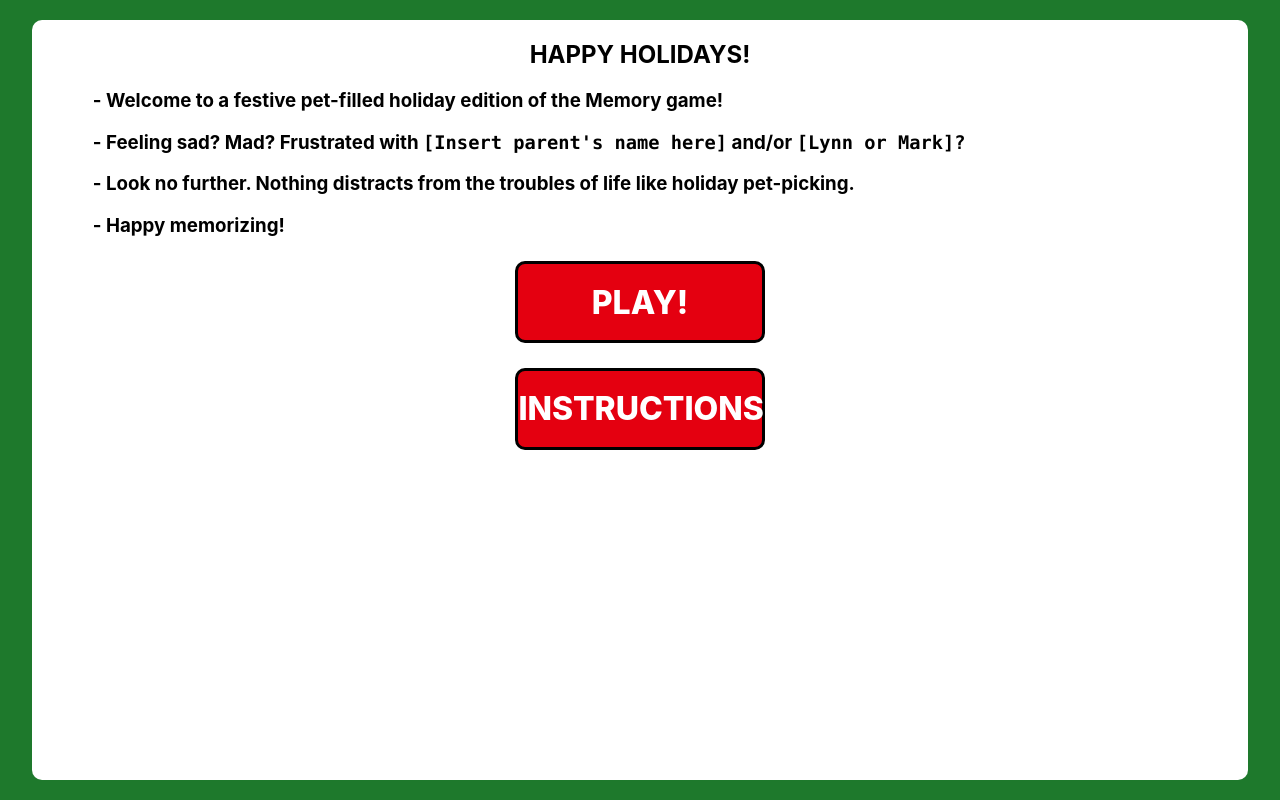
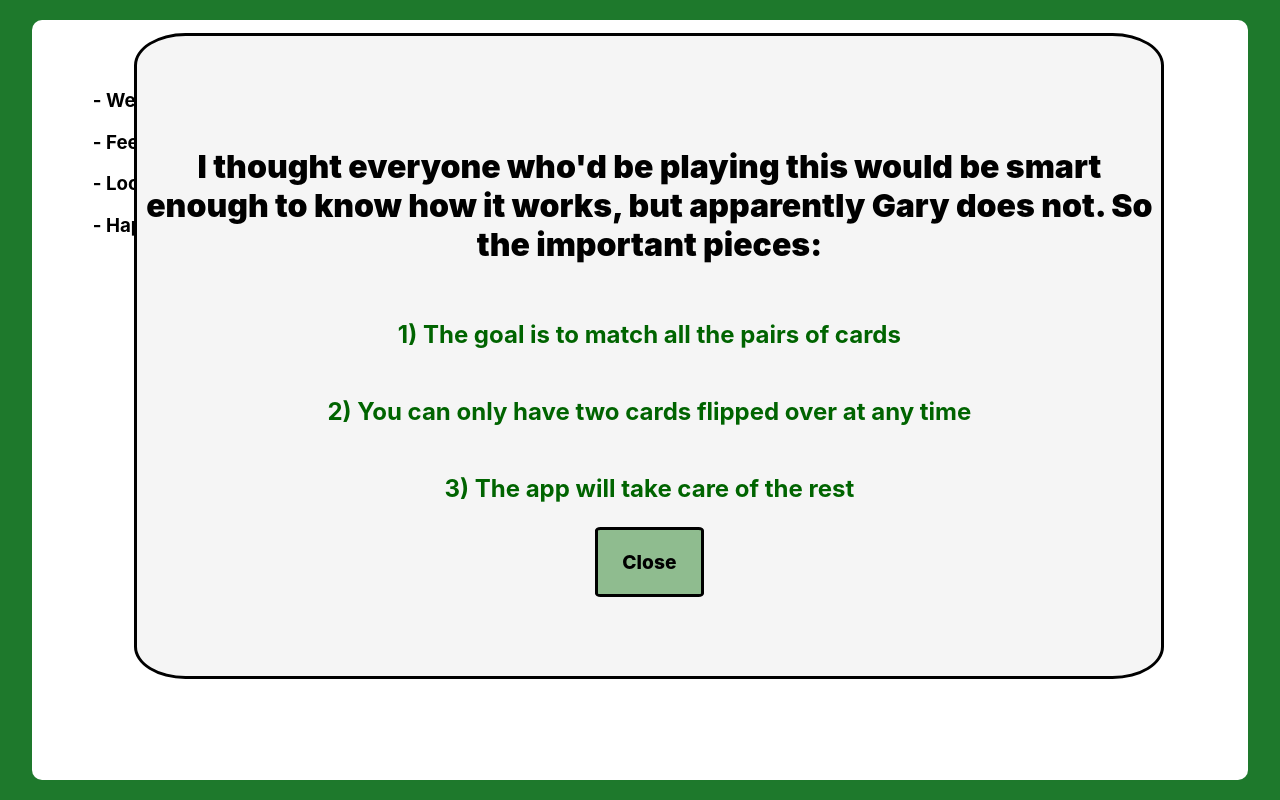
Before and after one commit to bsokas/bdog-xmas-2021, a React (Create React App) app: page / in a window 1280 px wide. Both pictures are taken after a click on the element "INSTRUCTIONS". Built offline with nearby package versions, Linux system fonts and the light colour scheme.

Commit message:
Add an instructions box that insults Gary

```diff
--- /dev/null
+++ b/src/components/Instructions/Instructions.css
@@ -0,0 +1,54 @@
+.instruction-container {
+    position: absolute;
+    height: 80%;
+    width: 80%;
+    background-color: whitesmoke;
+    border-radius: 5%;
+    margin-top: 1%;
+    margin-left: 8%;
+    display: flex;
+    align-items: center;
+    justify-content: center;
+    flex-direction: column;
+    border: solid;
+}
+
+.instructions-p {
+    text-align: center;
+    font-size: 2em;
+    font-weight: 900;
+}
+
+.piece {
+    text-align: left;
+    font-size: 1.5em;
+    color: darkgreen;
+    font-weight: 700;
+}
+
+.close {
+    height: 10%;
+    width: 10%;
+    background-color: darkseagreen;
+    border-radius: 5%;
+    border: solid;
+    cursor: pointer;
+    display: flex;
+    align-items: center;
+    justify-content: center;
+}
+
+.close-text {
+    text-align: center;
+    font-weight: 800;
+    font-size: 1.2em;
+}
+
+@media only screen and (max-width: 1000px) {
+    [class*="instructions-p"] {
+        font-size: 1.5rem;
+    }
+    [class*="close"] {
+        width: 50%;
+    }
+}
--- /dev/null
+++ b/src/components/Instructions/index.tsx
@@ -0,0 +1,22 @@
+import './Instructions.css'
+
+export interface Props {
+    closeInstructions: Function
+}
+
+const Instructions = ({ closeInstructions }: Props) => (
+    <div className="instruction-container">
+        <p className="instructions-p">
+            I thought everyone who'd be playing this would be smart enough to know how it works,
+            but apparently Gary does not. So the important pieces:
+        </p>
+        <p className="piece">1) The goal is to match all the pairs of cards</p>
+        <p className="piece">2) You can only have two cards flipped over at any time</p>
+        <p className="piece">3) The app will take care of the rest</p>
+        <div className="close" onClick={() => closeInstructions()}>
+            <p className="close-text">Close</p>
+        </div>
+    </div>
+)
+
+export default Instructions
--- a/src/components/StartScreen/index.tsx
+++ b/src/components/StartScreen/index.tsx
@@ -1,16 +1,23 @@
 import { useState } from 'react'
 import './StartScreen.css'
 import { GameBoard } from '..'
+import Instructions from '../Instructions'
 
 const StartScreen = () => {
     const [gameOn, setGameOn] = useState<boolean>(false)
+    const [instructions, setInstructions] = useState<boolean>(false)
 
     const endGame = () => {
         setGameOn(false)
     }
 
+    const closeInstructions = () => {
+        setInstructions(false)
+    }
+
     return (
         <div className="start-container">
+            {instructions && <Instructions closeInstructions={closeInstructions} />}
             {!gameOn &&
                 <>
                     <div>
@@ -32,7 +39,7 @@ const StartScreen = () => {
                     </div>
                     <div
                         className="start-button"
-                        onClick={() => console.log('Clicked')}
+                        onClick={() => { setInstructions(true)}}
                     >
                         <p className="button">
                             {/* TODO instructions modal */}
```
